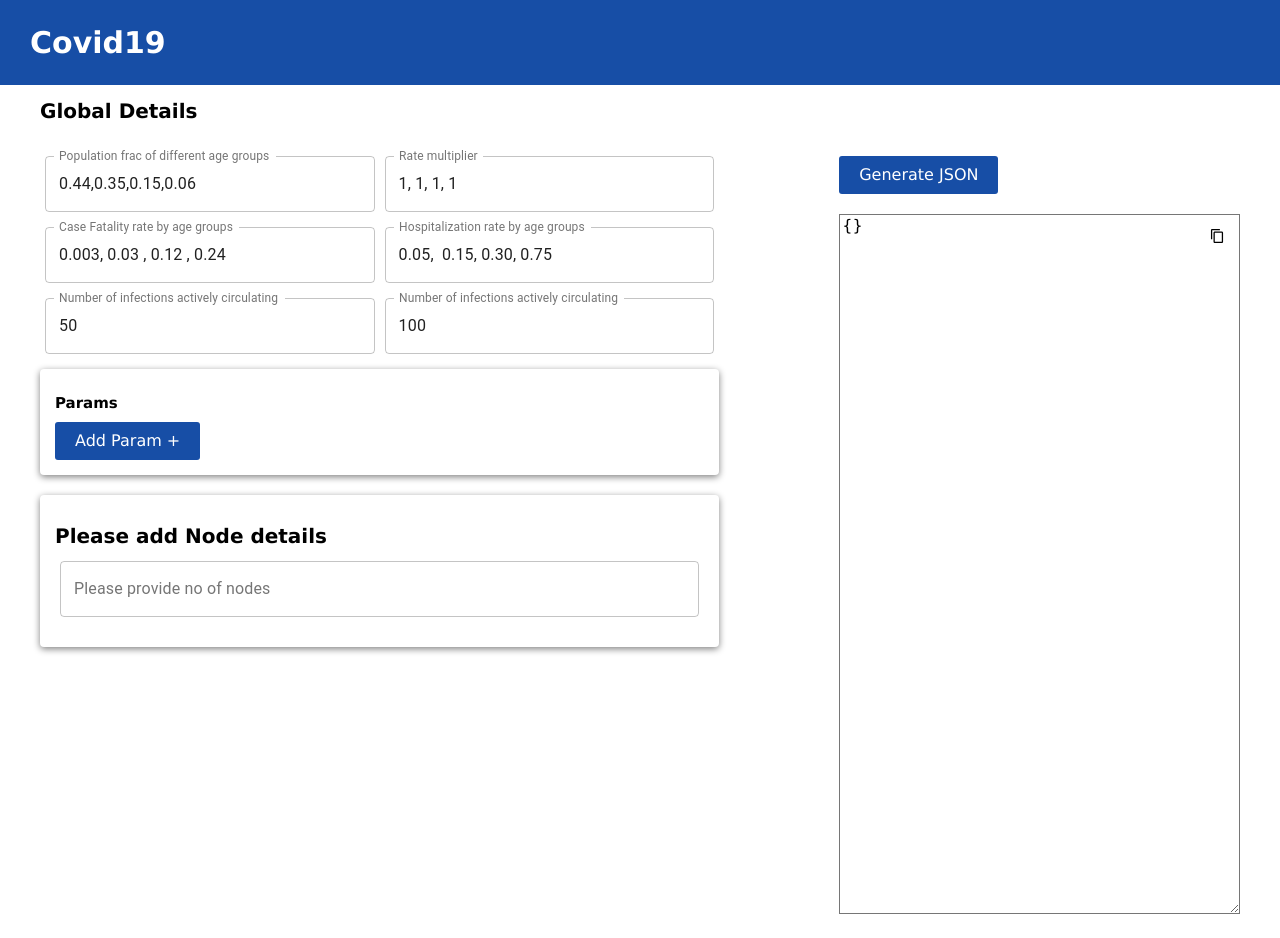
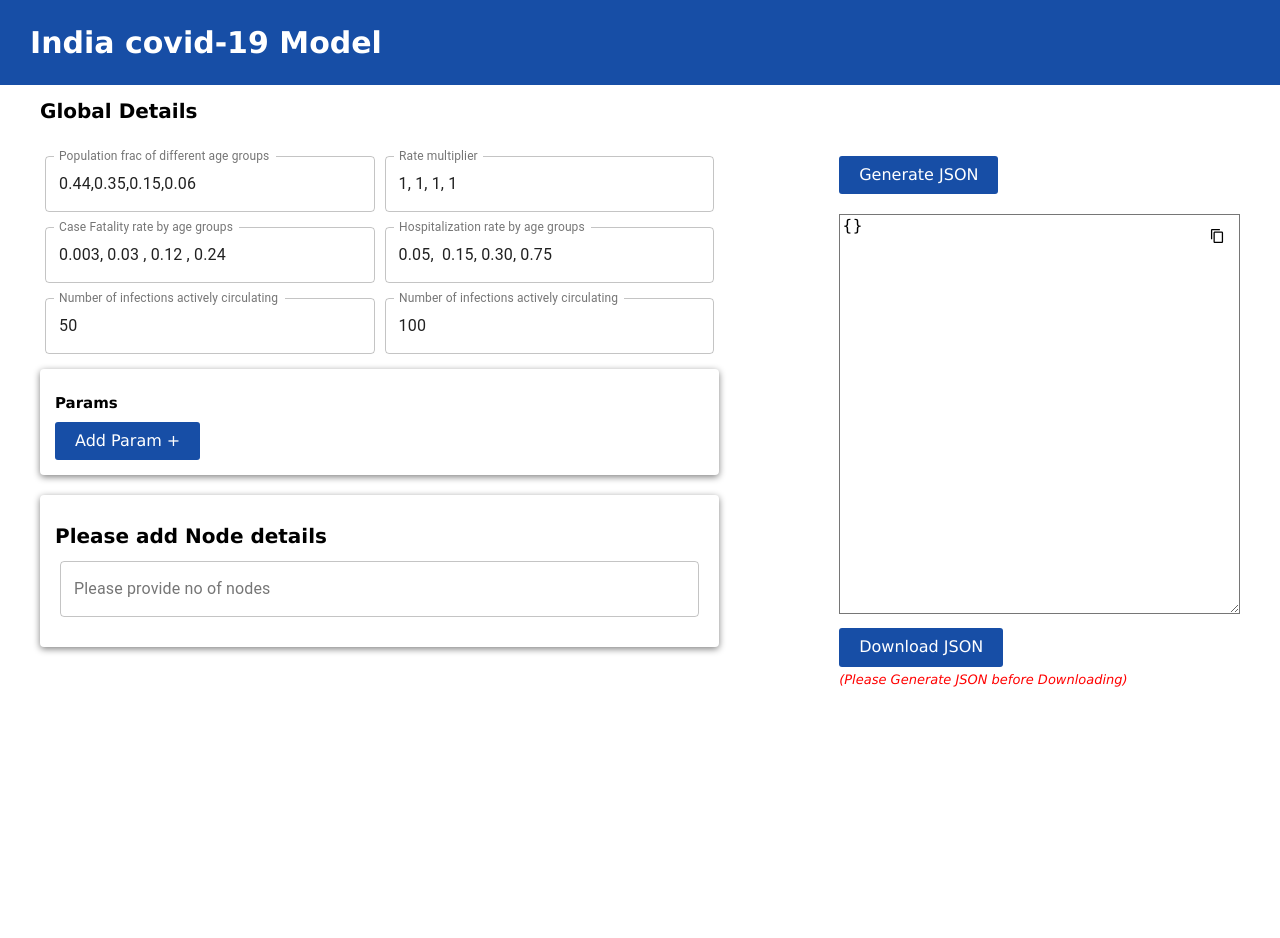
Before and after one commit to Bijayini/indiacovidmodel, a React app: page / in a window 1280 px wide. After the commit the page ends 800 px from the top, so only its background shows below. Built offline with nearby package versions, Linux system fonts and the light colour scheme.

Commit message:
Add downlaod option

```diff
--- a/src/components/App.jsx
+++ b/src/components/App.jsx
@@ -13,7 +13,7 @@ const App = () => (
         display: 'block',
       }}
     >
-      <h1>Covid19</h1>
+      <h1>India covid-19 Model</h1>
     </header>
     <CovidForm />
   </div>
--- a/src/components/CovidForm.jsx
+++ b/src/components/CovidForm.jsx
@@ -333,8 +333,27 @@ class CovidForm extends Component {
   copyConfigToClipboard = async () => {
     const { payload } = this.state;
     // eslint-disable-next-line no-undef
-    await navigator.clipboard.writeText(JSON.stringify(payload), undefined, 2);
+    await navigator.clipboard.writeText(JSON.stringify(payload, undefined, 2));
     showCopyTooltip();
+  };
+
+  downloadJson = ()=>{
+    const { payload } = this.state;
+
+    const blob = new Blob([JSON.stringify(payload,undefined,2)],{type:'application/json'});
+    let isIE = false || !!document.documentMode;
+    if (isIE) {
+      window.navigator.msSaveBlob(blob1, "payload.json");
+    } else {
+      let url = window.URL || window.webkitURL;
+      let link = url.createObjectURL(blob);
+      let a = document.createElement("a");
+      a.download = "payload.json";
+      a.href = link;
+      document.body.appendChild(a);
+      a.click();
+      document.body.removeChild(a);
+    }
   };
 
   render() {
@@ -393,14 +412,17 @@ class CovidForm extends Component {
           <div className="json-structure">
             <textarea
               style={{
-                minHeight: '700px',
+                minHeight: '400px',
                 width: '100%',
                 minWidth: '300px',
+                marginBottom:'10px',
               }}
               placeholder="Fill the form to get JSON"
               value={JSON.stringify(this.state.payload, undefined, 2)}
             />
             <Copy onClick={this.copyConfigToClipboard} />
+            <Button handleChange={this.downloadJson} label="Download JSON" />
+            <p style={{fontSize:'13px', color:'red',fontStyle:'italic',marginTop:'5px'}}>(Please Generate JSON before Downloading)</p>
           </div>
         </div>
         <style jsx="true" global="true">
```
Also changed, not shown: 1 other file (tests, documents, lock files or other folders).
